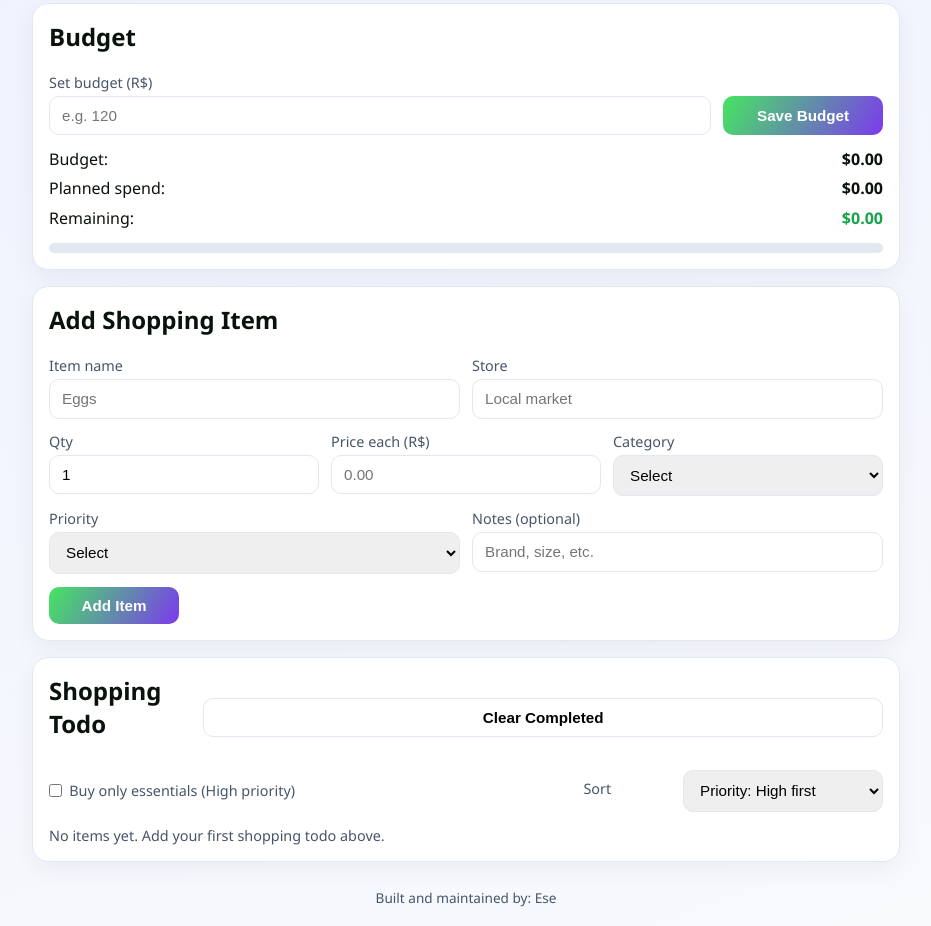
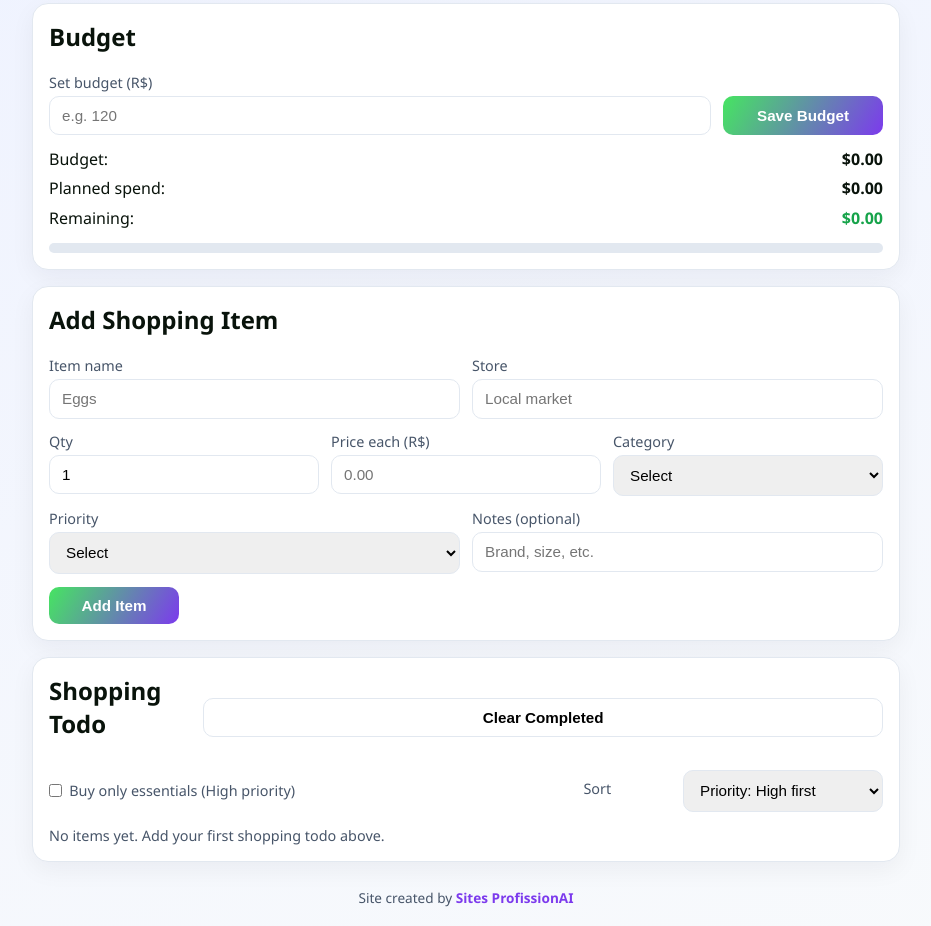
Before and after one commit to Ese-Fapo/Budget, a website: page index.html in a window 1280 px wide. Shown: the part 188-1114 px from the top of the page, without its empty margins (174-1105 px from the left). Drawn offline with Linux system fonts and the light colour scheme.

Commit message:
update footer attribution and style for links in app footer

```diff
--- a/index.html
+++ b/index.html
@@ -138,9 +138,8 @@
             </div>
             <ul id="shopping-list" class="shopping-list"></ul>
         </section>
-        <small>
-        <footer class="app-footer">Built and maintained by: Ese</footer>
-        </small>
+        <footer class="app-footer">Site created by <a href="https://sitesprofissionai.com/" target="_blank" rel="noopener noreferrer">Sites ProfissionAI</a></footer>
+
     </main>
 
     <script src="index.js"></script>
--- a/style.css
+++ b/style.css
@@ -54,6 +54,16 @@ body {
 	color: var(--muted);
 	font-size: 0.85rem;
 	padding: 0.6rem 0 0.2rem;
+}
+
+.app-footer a {
+	color: var(--brand-2);
+	font-weight: 600;
+	text-decoration: none;
+}
+
+.app-footer a:hover {
+	text-decoration: underline;
 }
 
 .install-bar {
```
